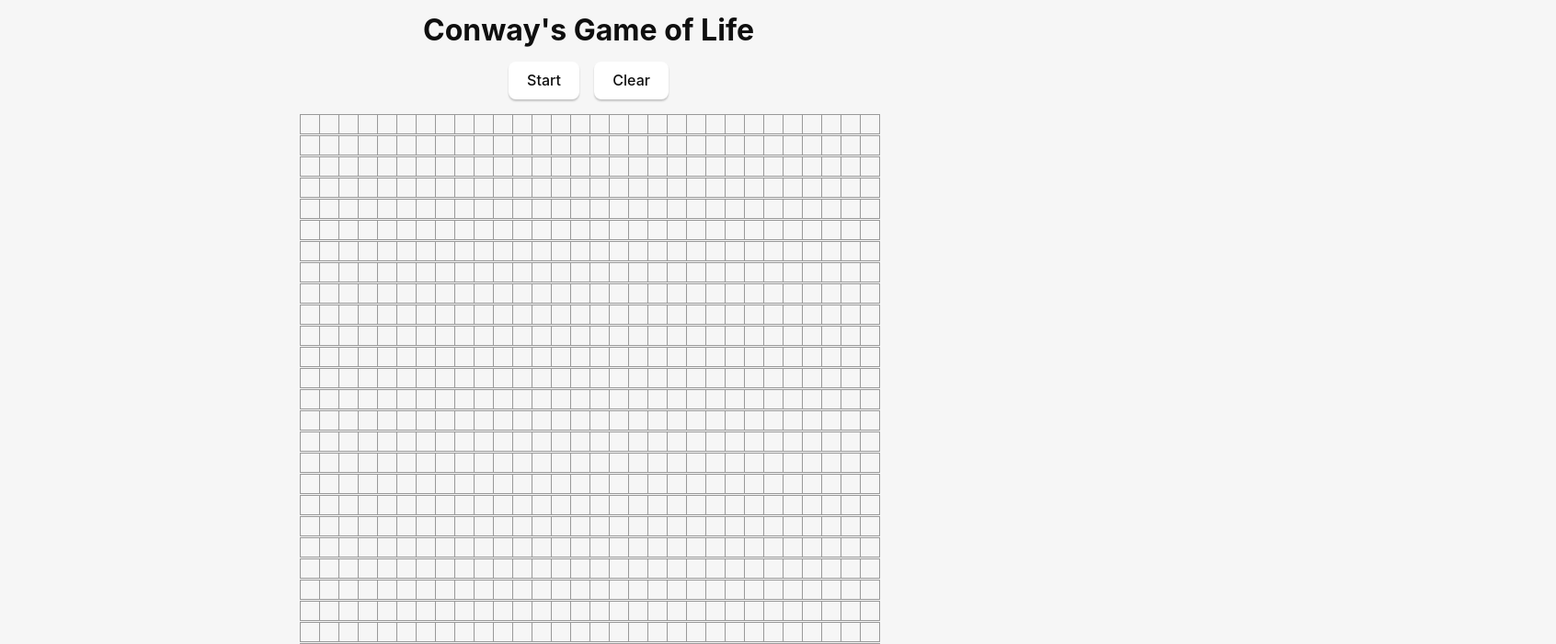
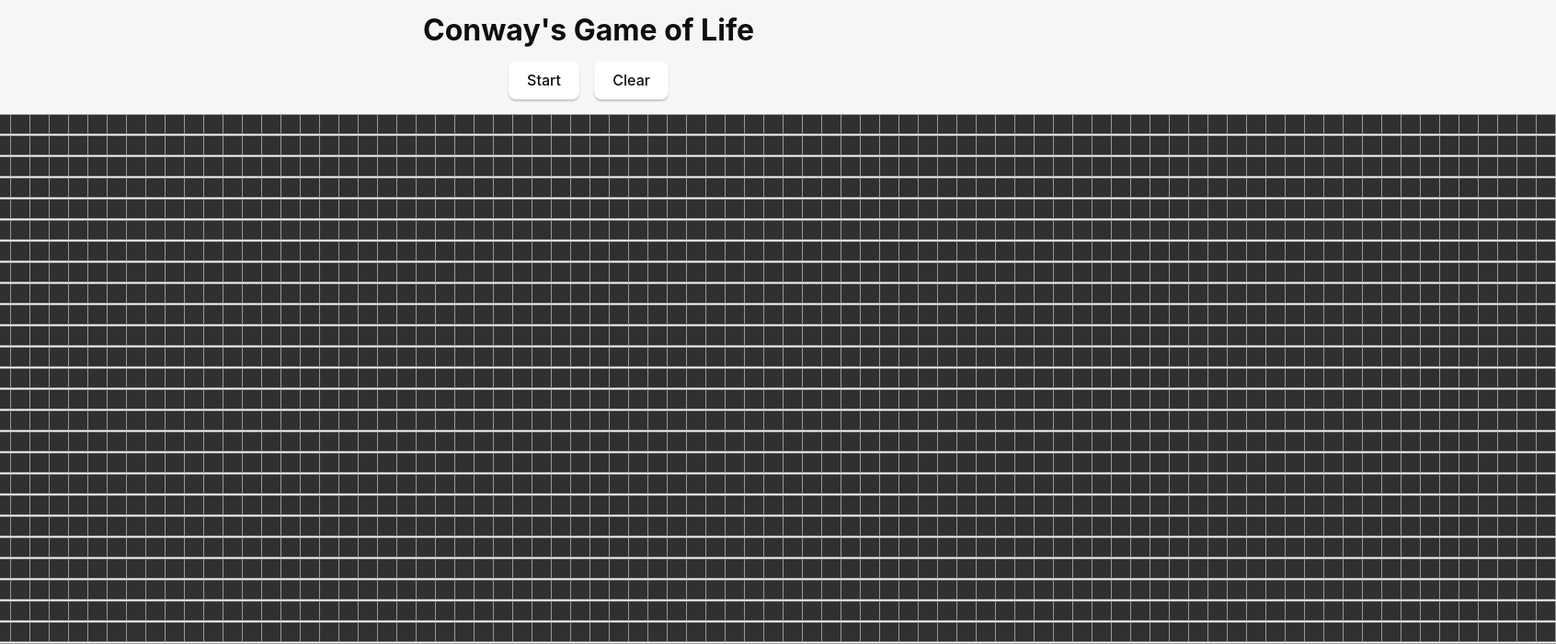
Before and after one commit to ArjunMandakath/CGOL, a React (Vite) app: page / in a window 1280 px wide. Shown: the top 700 px of the page at 92% size, 1692 px wide, since content can reach past the window. Built offline with nearby package versions, Linux system fonts and the light colour scheme.

Commit message:
added age-coloration

```diff
--- a/src/App.tsx
+++ b/src/App.tsx
@@ -2,8 +2,10 @@ import React, { useState, useCallback, useRef } from 'react';
 import './App.css';
 
 /// Define grid dimensions.
-const numRows: number = 30;
-const numCols: number = 30;
+const numRows: number = 100;
+const numCols: number = 100;
+const maxAge: number = 10;
+
 
 /// Relative positions of the eight neighbors.
 const operations: [number, number][] = [
@@ -49,23 +51,29 @@ const App: React.FC = () => {
               newI < numRows &&
               newJ >= 0 &&
               newJ < numCols
-            ) {
-              neighbors += g[newI][newJ];
-            }
+            ) {if (g[newI][newJ] > 0) neighbors++}
           });
-          /// Apply Conway’s rules:
-          /// Underpopulation or overpopulation.
-          if (cell === 1 && (neighbors < 2 || neighbors > 3)) return 0;
-          /// Reproduction.
-          if (cell === 0 && neighbors === 3) return 1;
-          /// Otherwise, remain the same.
-          return cell;
+
+          // Apply Game of Life rules with age tracking:
+          if (cell > 0) {
+            if (neighbors < 2 || neighbors > 3) return 0; // Dies
+            return Math.min(cell + 1, maxAge); // Ages up to maxAge
+          } else {
+            if (neighbors === 3) return 1; // Becomes alive
+            return 0; // Stays dead
+          }
         })
       )
     );
-    /// Adjust simulation speed (100ms interval here).
+    ///simulation speed
     setTimeout(runSimulation, 100);
   }, []);
+
+  const getColor = (age: number) => {
+    if (age === 0) return '#303030'; // White for dead cells
+    const intensity = Math.floor((age / maxAge) * 255); // Map age to intensity
+    return `rgb(${255 - intensity}, ${100 + intensity}, ${150 + intensity})`; // Color gradient
+  };
 
   return (
     <div style={{ textAlign: 'center' }}>
@@ -112,7 +120,7 @@ const App: React.FC = () => {
               style={{
                 width: 20,
                 height: 20,
-                backgroundColor: cell ? 'pink' : undefined,
+                backgroundColor:  getColor(cell),
                 border: '1px solid #999',
               }}
             />
```
